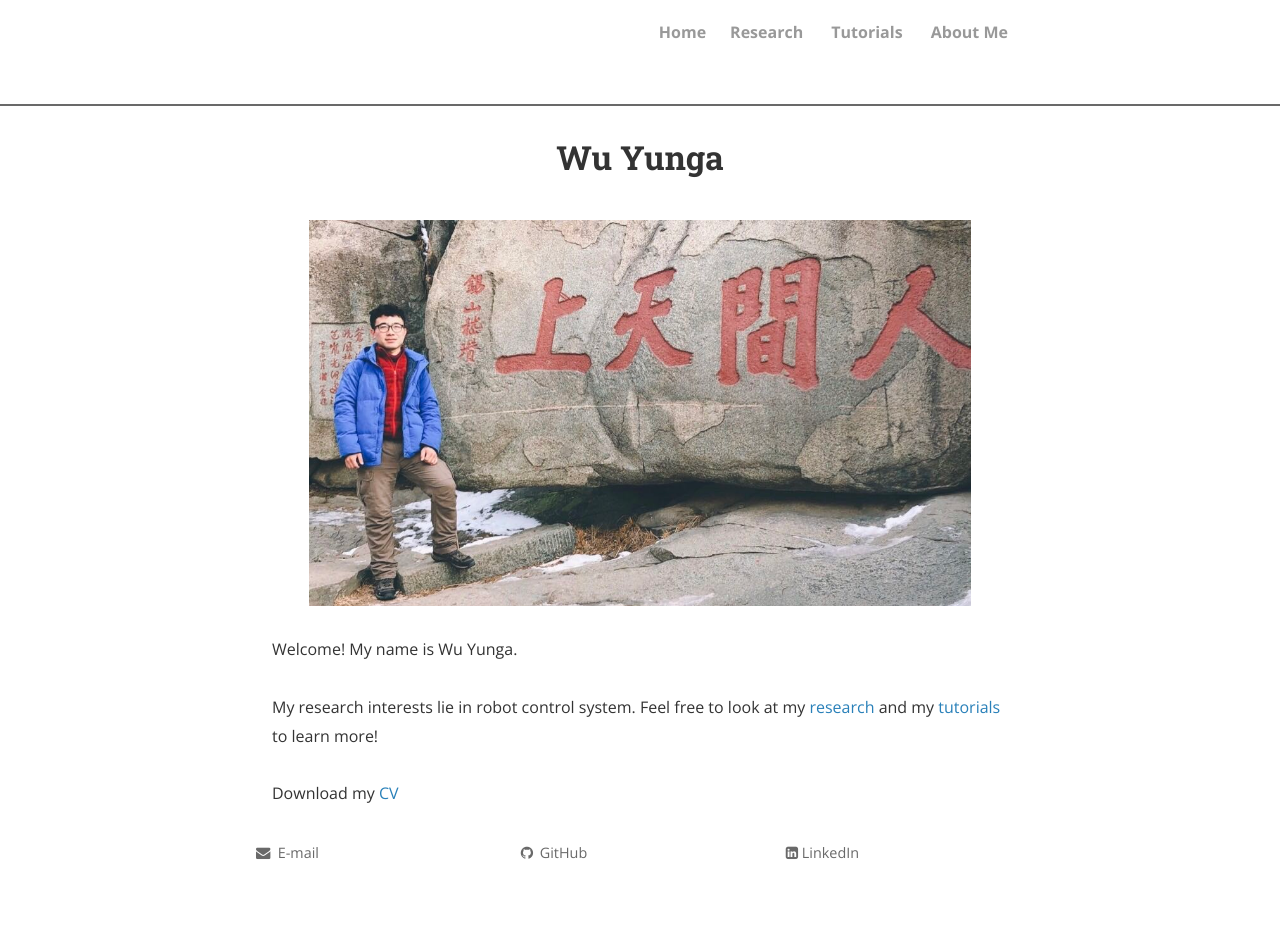
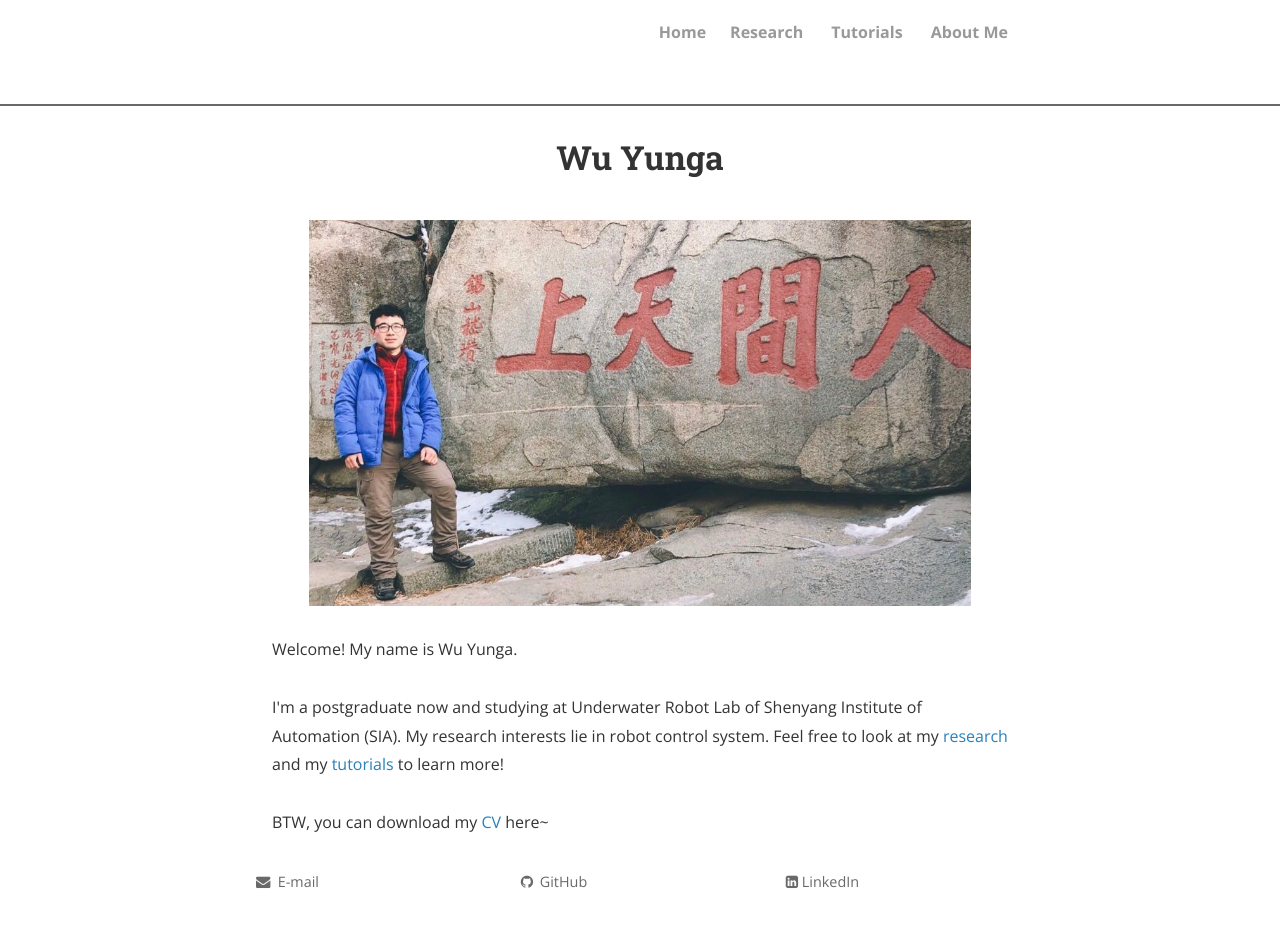
Before and after one commit to Yunga-Wu/Yunga-Wu.github.io, a Jekyll site: the page built from index.html, in a window 1280 px wide. Built offline with Jekyll 4.4.1, drawn with Linux system fonts in a browser that asks for light colours; nearby versions of some CDN libraries; the list of posts is cut into pages by our own code; comment, search, counter and statistics services are not loaded; a style sheet for code colours, icons or effects is not loaded; before the commit the page ends 912 px from its top, so only the background shows below that.

Commit message:
Update index.html

```diff
--- a/index.html
+++ b/index.html
@@ -18,7 +18,7 @@ title: Wu Yunga
 Welcome! My name is Wu Yunga.
 
 <br><br>
-My research interests lie in robot control system. Feel free to look at my <a href="https://yunga-wu.github.io/research" target="_self">research</a> and my <a href="https://yunga-wu.github.io/research" target="_self">tutorials</a> to learn more!
+I'm a postgraduate now and studying at Underwater Robot Lab of Shenyang Institute of Automation (SIA). My research interests lie in robot control system. Feel free to look at my <a href="https://yunga-wu.github.io/research" target="_self">research</a> and my <a href="https://yunga-wu.github.io/research" target="_self">tutorials</a> to learn more!
 <br><br>
-Download my <a href="https://www.dropbox.com/s/jf0iw8ifrwy6zip/wuyunga.pdf?dl=0" download="wuyunga">CV</a><br>
+BTW, you can download my <a href="https://www.dropbox.com/s/jf0iw8ifrwy6zip/wuyunga.pdf?dl=0" download="wuyunga">CV</a> here~ <br>
 </div>
```
